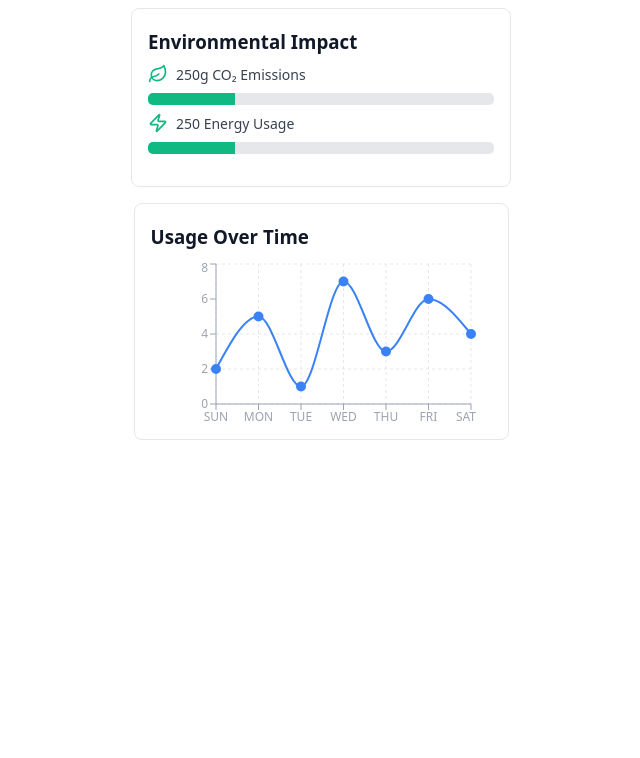
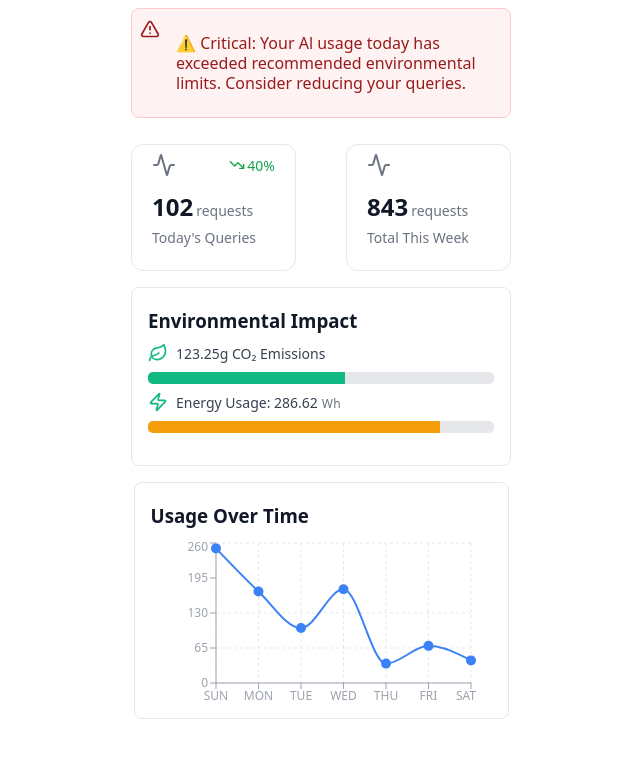
Before and after one commit to BxNoel/LeafLogic, a React (Vite) app: page / in a window 1280 px wide. Shown: the top 758 px of the page, without its empty margins (319-959 px from the left). Built offline with nearby package versions, Linux system fonts and the light colour scheme.

Commit message:
Finalzing UI and finished basic functionality with local storage

```diff
--- a/public/pageFetchHook.js
+++ b/public/pageFetchHook.js
@@ -16,7 +16,7 @@
           );
         }
       } catch (e) {
-        // swallow errors
+        console.error("Error in fetch hook:", e);
       }
 
       return originalFetch.apply(this, args);
--- a/src/App.jsx
+++ b/src/App.jsx
@@ -1,6 +1,10 @@
 import styled, { createGlobalStyle } from "styled-components";
+import React from "react";
+import { UsageCard } from "./assets/UsageCard.tsx";
 import { UsageChart } from "./assets/UsageChart";
 import {EnviormentalImpact} from "./assets/EnviormentalImpact";
+import { AlertBanner } from "./assets/AlertBanner.tsx";
+import { Activity } from "lucide-react";
 
 const GlobalStyle = createGlobalStyle`
   html, body, #root {
@@ -26,23 +30,115 @@ const PageWrapper = styled.div`
   min-width: 500px;
 `;
 
+const UsageCardsWrapper = styled.div`
+    display: grid;
+    grid-template-columns: repeat(2, minmax(0, 1fr));
+    gap: 50px;
+    width: 100%;
+    max-width: 380px;
+`
+
+function percentChange(current, previous) {
+  if (previous === 0) return current === 0 ? 0 : 100;
+  return Number((((current - previous) / previous) * 100).toFixed(1));
+}
+
 function App() {
-  const data = [
-    { time: 'SUN', usage: 2 },
-    { time: 'MON', usage: 5 },
-    { time: 'TUE', usage: 1 },
-    { time: 'WED', usage: 7 },
-    { time: 'THU', usage: 3 },
-    { time: 'FRI', usage: 6 },
-    { time: 'SAT', usage: 4 },
+  const FALLBACK = {
+    Sunday_promptCount: 250,
+    Monday_promptCount: 170,
+    Tuesday_promptCount: 102,
+    Wednesday_promptCount: 174,
+    Thursday_promptCount: 36,
+    Friday_promptCount: 69,
+    Saturday_promptCount: 42,
+  };
+
+  const DAY_ORDER = [
+    { key: 'Sunday_promptCount', label: 'SUN' },
+    { key: 'Monday_promptCount', label: 'MON' },
+    { key: 'Tuesday_promptCount', label: 'TUE' },
+    { key: 'Wednesday_promptCount', label: 'WED' },
+    { key: 'Thursday_promptCount', label: 'THU' },
+    { key: 'Friday_promptCount', label: 'FRI' },
+    { key: 'Saturday_promptCount', label: 'SAT' },
   ];
+
+  const [USAGE_DATA, setUsageData] = React.useState(
+    DAY_ORDER.map(d => ({ time: d.label, usage: FALLBACK[d.key] }))
+  );
+
+  React.useEffect(() => {
+    const keys = DAY_ORDER.map(d => d.key);
+    const getStorage = () =>
+      new Promise(resolve => {
+        if (window.chrome?.storage?.local) {
+          chrome.storage.local.get(keys, resolve);
+        } else {
+          const res = {};
+          keys.forEach(k => {
+            const v = localStorage.getItem(k);
+            if (v !== null) res[k] = v;
+          });
+          resolve(res);
+        }
+      });
+
+    getStorage().then(res => {
+      const data = DAY_ORDER.map(d => {
+        const hasKey = Object.prototype.hasOwnProperty.call(res, d.key);
+        const raw = hasKey ? res[d.key] : undefined;
+        const num = Number(raw);
+        return {
+          time: d.label,
+          usage: Number.isFinite(num) ? num : FALLBACK[d.key],
+        };
+      });
+      setUsageData(data);
+    });
+  }, []);
+
+
+  const TotalQueries = USAGE_DATA.reduce((total, entry) => total + entry.usage, 0);
+  const TodayQueries = USAGE_DATA[new Date().getDay()]?.usage ?? 0;
+  const YesterdayQueries = USAGE_DATA[(new Date().getDay() + 6) % 7]?.usage ?? 0;
+  const dailyTrend = percentChange(TodayQueries, YesterdayQueries);
+
+  // Caclaulte Carbon Emission from Total Queries in wh
+  const TotalEnergy_kWh = Number((TotalQueries * 0.34).toFixed(2));
+
 
   return (
     <>
       <GlobalStyle />
       <PageWrapper>
-        <EnviormentalImpact carbonSaved={250} />
-        <UsageChart data={data} />
+
+      <AlertBanner
+        level="danger"
+        message="⚠️ Critical: Your Al usage today has exceeded recommended environmental limits. Consider reducing your queries."
+      />
+
+      <UsageCardsWrapper>
+        <UsageCard
+          title="Today's Queries"
+          value={TodayQueries}
+          unit="requests"
+          trend={dailyTrend}
+          icon={<Activity className="w-5 h-5" />}
+        />
+        <UsageCard
+          title="Total This Week"
+          value={TotalQueries}
+          unit="requests"
+          icon={<Activity className="w-5 h-5" />}
+        />
+      </UsageCardsWrapper>
+
+        <EnviormentalImpact carbonEmissions={TotalEnergy_kWh} />
+
+        <UsageChart data={USAGE_DATA} />
+
+
       </PageWrapper>
     </>
   );
--- /dev/null
+++ b/src/assets/AlertBanner.tsx
@@ -0,0 +1,72 @@
+import React from "react";
+import styled , { css } from "styled-components";
+
+import { TriangleAlert } from "lucide-react";
+
+type AlertLevel = "warning" | "danger" | "info";
+
+interface AlertBannerProps {
+  level: AlertLevel;
+  message: string;
+}
+
+const levelStyles = {
+    warning: css`
+      background-color: #fefce8;
+      border-color: #fde68a;
+      color: #92400e;
+    `,
+    danger: css`
+      background-color: #fef2f2;
+      border-color: #fecaca;
+      color: #991b1b;
+    `,
+    info: css`
+      background-color: #eff6ff;
+      border-color: #bfdbfe;
+      color: #1e40af;
+    `,
+  };
+
+
+const Banner = styled.div<{ level: AlertLevel }>`
+  display: flex;
+  align-items: flex-start;
+  gap: 1rem;
+  padding: 8px;
+  border: 1px solid;
+  border-radius: 0.5rem;
+  width: 100%;
+  max-width: 380px;
+
+  ${({ level }) => levelStyles[level]};
+`;
+
+const IconWrapper = styled.div<{ level: AlertLevel }>`
+  margin-top: 0.125rem;
+  flex-shrink: 0;
+
+  svg {
+    width: 20px;
+    height: 20px;
+    stroke: currentColor;
+  }
+`;
+
+const Message = styled.p`
+  flex: 1;
+  font-size: 1rem;
+  line-height: 1.25rem;
+`;
+
+
+export function AlertBanner({ level, message }: AlertBannerProps) {
+    return (
+      <Banner level={level}>
+        <IconWrapper level={level}>
+          <TriangleAlert />
+        </IconWrapper>
+        <Message>{message}</Message>
+      </Banner>
+    );
+  }
--- a/src/assets/EnviormentalImpact.jsx
+++ b/src/assets/EnviormentalImpact.jsx
@@ -31,31 +31,61 @@ const Bar = styled(Progress.Root)`
   overflow: hidden;
 `;
 
+const Unit = styled.span`
+  margin-left: 4px;
+  font-size: 12px;
+  color: #6b7280;
+  letter-spacing: 0.02em;
+`;
+
+// Remove TS generic here
 const Fill = styled(Progress.Indicator)`
   height: 100%;
-  background-color: #10B981;
-  transition: width 0.6s ease;
+  background-color: ${({ $color }) => $color};
+  transition: width 0.6s ease, background-color 0.2s ease;
 `;
-export function EnviormentalImpact({ carbonSaved }) {
-  const progress = Math.min(carbonSaved / 1000, 1);
+
+export function EnviormentalImpact({ carbonEmissions }) {
+
+  const ENERGY_progress = Math.min(carbonEmissions / 340, 1);
+  const ENERGY_percent = ENERGY_progress * 100;
+
+  const CARBON_EMISSION = Number((carbonEmissions / 1000) * (430)).toFixed(2); // grams of CO2
+  const CO2_progress = Number ( (Math.min(carbonEmissions / 500, 1)).toFixed(2));
+  const CARBON_percent = CO2_progress * 100;
+
+  const ENERGY_fillColor =
+  ENERGY_percent > 90 ? '#ef4444' :
+  ENERGY_percent >= 80 ? '#f59e0b' :
+    '#10B981';
+
+  const CARBON_fillColor =
+    CARBON_percent > 90 ? '#ef4444' :
+    CARBON_percent >= 80 ? '#f59e0b' :
+      '#10B981';
 
   return (
     <Card>
       <Heading>Environmental Impact</Heading>
       <Row>
         <Leaf color="#10B981" size={20} />
-        <span style={{ fontSize: '14px', color: '#374151' }}>{carbonSaved}g CO₂ Emissions</span>
+        <span style={{ fontSize: '14px', color: '#374151' }}>{CARBON_EMISSION}g CO₂ Emissions</span>
       </Row>
-      <Bar value={progress * 100}>
-        <Fill style={{ width: `${progress * 100}%` }} />
+      <Bar value={CARBON_percent}>
+        <Fill style={{ width: `${CARBON_percent}%` }} $color={CARBON_fillColor} />
       </Bar>
 
       <Row>
         <Zap color="#10B981" size={20} />
-        <span style={{ fontSize: '14px', color: '#374151' }}>{carbonSaved} Energy Usage</span>
+        <span style={{ fontSize: '14px', color: '#374151' }}>
+          Energy Usage: {carbonEmissions}
+          <Unit aria-label="watt-hours">Wh</Unit>
+        </span>
       </Row>
-      <Bar value={progress * 100}>
-        <Fill style={{ width: `${progress * 100}%` }} />
+
+
+      <Bar value={ENERGY_percent}>
+        <Fill style={{ width: `${ENERGY_percent}%` }} $color={ENERGY_fillColor} />
       </Bar>
     </Card>
   );
--- /dev/null
+++ b/src/assets/UsageCard.tsx
@@ -0,0 +1,107 @@
+import React from "react";
+import styled from "styled-components";
+import { TrendingUp, TrendingDown } from "lucide-react";
+
+export interface UsageCardProps {
+  title: string;
+  value: string | number;
+  unit: string;
+  trend?: number; // positive = up, negative = down
+  icon: React.ReactNode;
+}
+
+/* ================== styled components ================== */
+
+const Card = styled.div`
+  background: #ffffff;
+  border: 1px solid #e5e7eb;
+  border-radius: 12px;
+  padding: 8px 20px 8px 20px;
+  margin-top:10px;
+  width: 165px;
+`;
+
+const TopRow = styled.div`
+  display: flex;
+  align-items: center;
+  justify-content: space-between;
+`;
+
+const IconWrapper = styled.div`
+  color: #6b7280;
+  display: flex;
+  align-items: center;
+`;
+
+const Trend = styled.div<{ up: boolean }>`
+  display: flex;
+  align-items: center;
+  gap: 2px;
+  font-size: 14px;
+  font-weight: 500;
+  color: ${({ up }) => (up ? "#dc2626" : "#16a34a")};
+`;
+
+const ValueRow = styled.div`
+  display: flex;
+  align-items: baseline;
+  gap: 3px;
+  margin-top: 12px;
+`;
+
+const Value = styled.span`
+  font-size: 24px;
+  font-weight: 600;
+  color: #111827;
+`;
+
+const Unit = styled.span`
+  font-size: 14px;
+  color: #6b7280;
+`;
+
+const Title = styled.p`
+  margin-top: 2px ;
+  font-size: 14px;
+  color: #6b7280;
+`;
+
+/* ================== component ================== */
+
+export const UsageCard: React.FC<UsageCardProps> = ({
+  title,
+  value,
+  unit,
+  trend,
+  icon,
+}) => {
+  const trendUp = trend !== undefined && trend > 0;
+  const showIcon = title === "Today's Queries";
+
+  return (
+    <Card>
+      <TopRow>
+
+        <IconWrapper>{icon}</IconWrapper>
+
+        {trend !== undefined && showIcon &&  (
+          <Trend up={trendUp}>
+            {trendUp ? (
+              <TrendingUp size={16} />
+            ) : (
+              <TrendingDown size={16} />
+            )}
+            <span>{Math.abs(trend)}%</span>
+          </Trend>
+        )}
+      </TopRow>
+
+      <ValueRow>
+        <Value>{value}</Value>
+        <Unit>{unit}</Unit>
+      </ValueRow>
+
+      <Title>{title}</Title>
+    </Card>
+  );
+};
```
